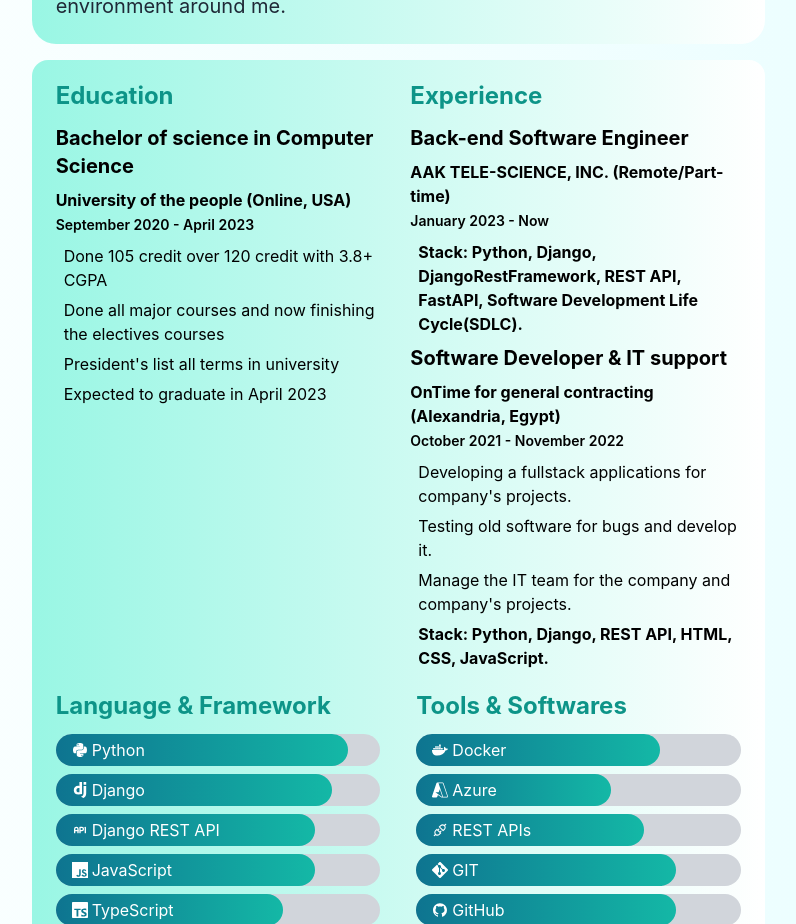
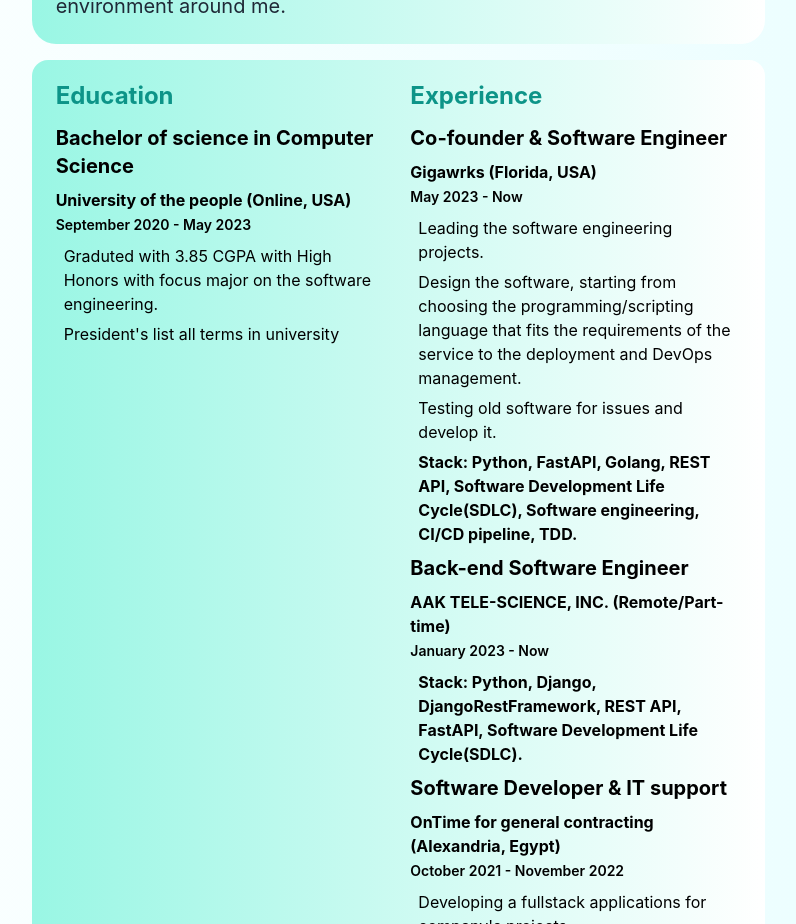
Before and after one commit to abdoohossamm/portfolio, a Next.js app: page / in a window 1280 px wide. Shown: the part 1600-2524 px from the top of the page, without its empty margins (435-1231 px from the left). Built offline with nearby package versions, Linux system fonts and the light colour scheme.

Commit message:
Update The Resume

```diff
--- a/components/about/resume/Resume.tsx
+++ b/components/about/resume/Resume.tsx
@@ -13,17 +13,26 @@
                             Bachelor of science in Computer Science
                         </h5>
                         <p className="font-bold">University of the people (Online, USA)</p>
-                        <small className={"text-sm font-semibold"}>September 2020 - April 2023</small>
+                        <small className={"text-sm font-semibold"}>September 2020 - May 2023</small>
                         <article className="my-2 ml-2 [&>p:not(:first-child)]:mt-1.5">
-                            <p>Done 105 credit over 120 credit with 3.8+ CGPA</p>
-                            <p>Done all major courses and now finishing the electives courses</p>
+                            <p>Graduted with 3.85 CGPA with High Honors with focus major on the software engineering.</p>
                             <p>President's list all terms in university</p>
-                            <p>Expected to graduate in April 2023</p>
                         </article>
                     </div>
                 </div>
                 <div>
                     <h5 className="my-3 text-2xl font-bold text-teal-600">Experience</h5>
+                    <div className="">
+                        <h5 className="my-2 text-xl font-bold">Co-founder & Software Engineer</h5>
+                        <p className="font-bold">Gigawrks (Florida, USA)</p>
+                        <small className={"text-sm font-semibold"}>May 2023 - Now</small>
+                        <article className="my-2 ml-2 [&>p:not(:first-child)]:mt-1.5">
+                            <p>Leading the software engineering projects.</p>
+                            <p>Design the software, starting from choosing the programming/scripting language that fits the requirements of the service to the deployment and DevOps management.</p>
+                            <p>Testing old software for issues and develop it.</p>
+                            <p className={"font-bold"}>Stack: Python, FastAPI, Golang, REST API, Software Development Life Cycle(SDLC), Software engineering, CI/CD pipeline, TDD.</p>
+                        </article>
+                    </div>
                     <div className="">
                         <h5 className="my-2 text-xl font-bold">Back-end Software Engineer</h5>
                         <p className="font-bold">AAK TELE-SCIENCE, INC. (Remote/Part-time) </p>
```
